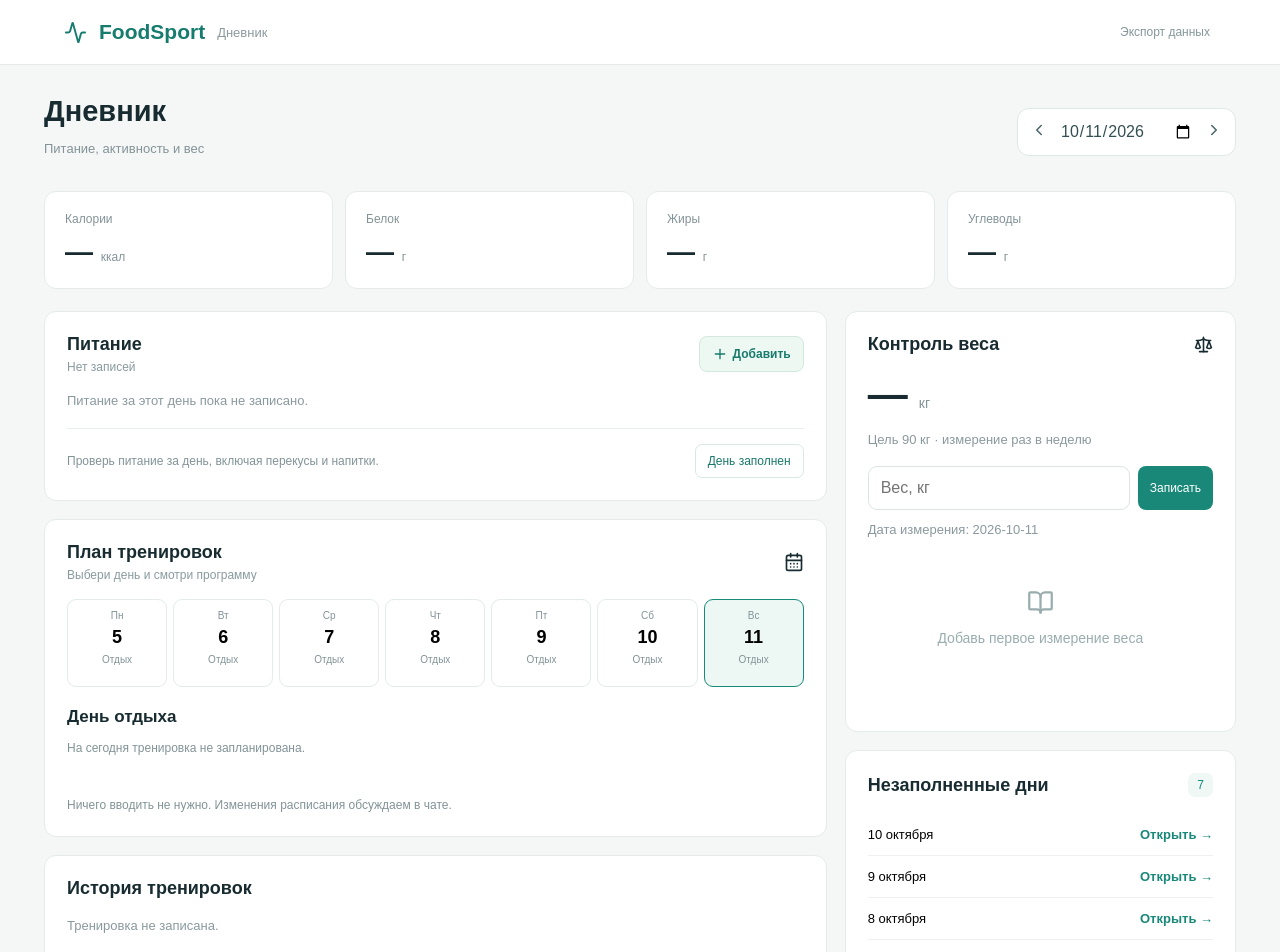
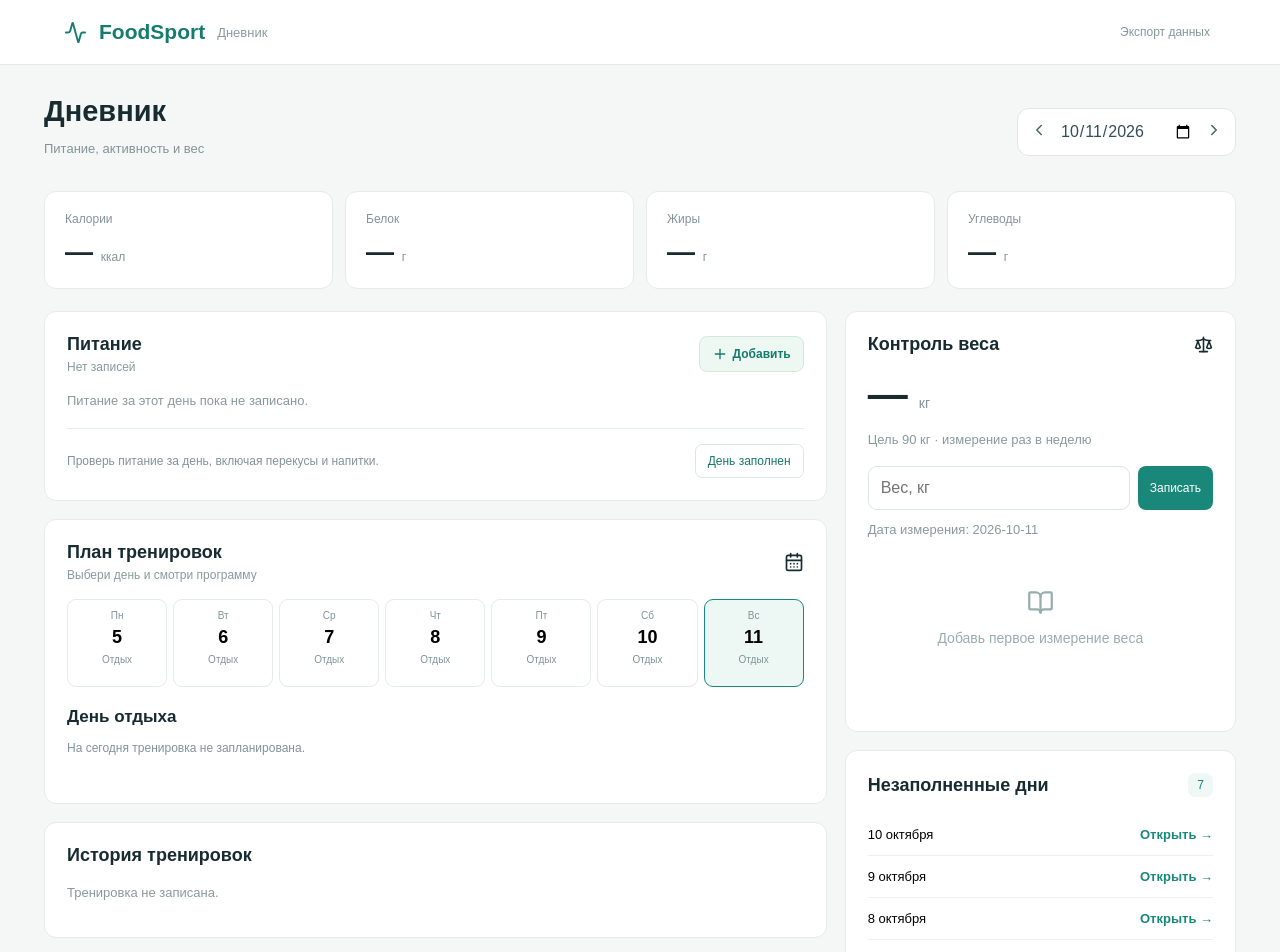
Before and after one commit to Karasuoshi/foodsport, a Next.js app: page /foodsport/ in a window 1280 px wide. Shown: the top 952 px of the page. Built offline with nearby package versions, Linux system fonts and the light colour scheme.

Commit message:
Remove unnecessary explanatory text from workout interface

```diff
--- a/app/WorkoutPlanner.tsx
+++ b/app/WorkoutPlanner.tsx
@@ -16,6 +16,6 @@ export default function WorkoutPlanner({date,onDateChange}:{date:string;onDateCh
  <div className="workoutdetail"><div><strong>{planned?.name||"День отдыха"}</strong><p>{planned?planned.description:"На сегодня тренировка не запланирована."}</p>{planned&&<small>Ориентир: {planned.duration} минут</small>}</div></div>
  {planned&&<><button className="workoutopen" onClick={()=>setExpanded(v=>!v)}>{expanded?"Свернуть программу":"Посмотреть упражнения"} {expanded?<ChevronUp size={16}/>:<ChevronDown size={16}/>}</button>
  {expanded&&<div className="workoutsteps">{planned.exercises.map((e,i)=><div className="workoutstep" key={i}><div className="workoutstepheading"><strong>{i+1}. {e.name}</strong><small>{e.sets} × {e.reps}</small></div>{e.hint&&<p className="journalsub">{e.hint}</p>}</div>)}</div>}</>}
- <p className="workoutnote">Ничего вводить не нужно. Изменения расписания обсуждаем в чате.</p>
+
  </section>
 }
```
